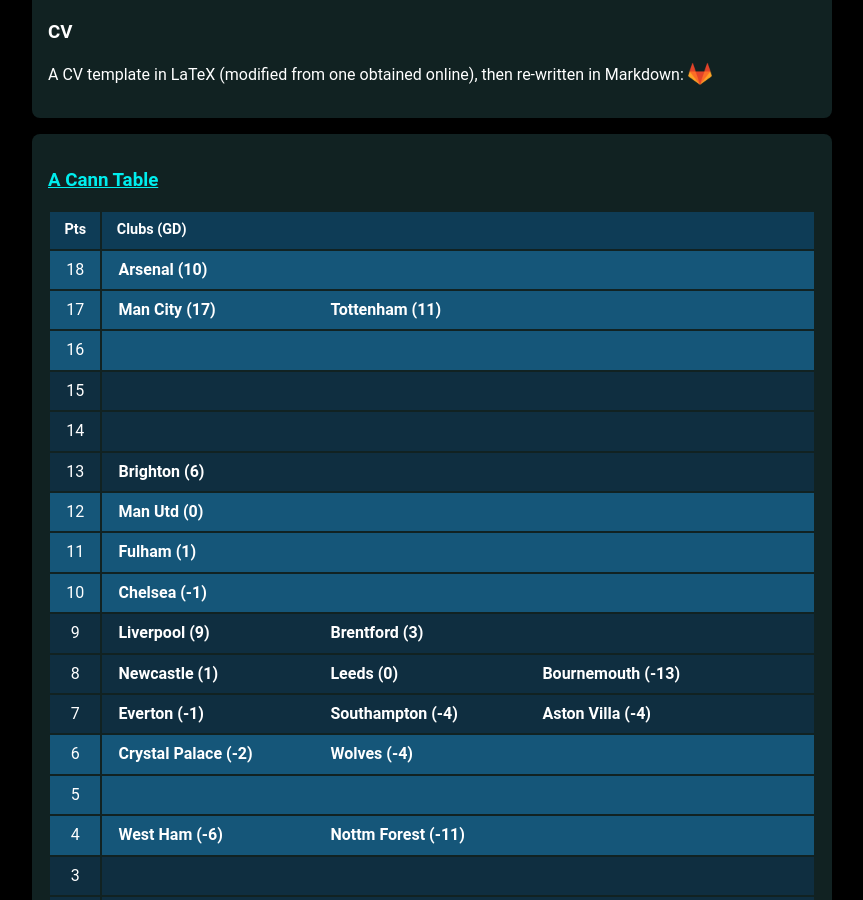
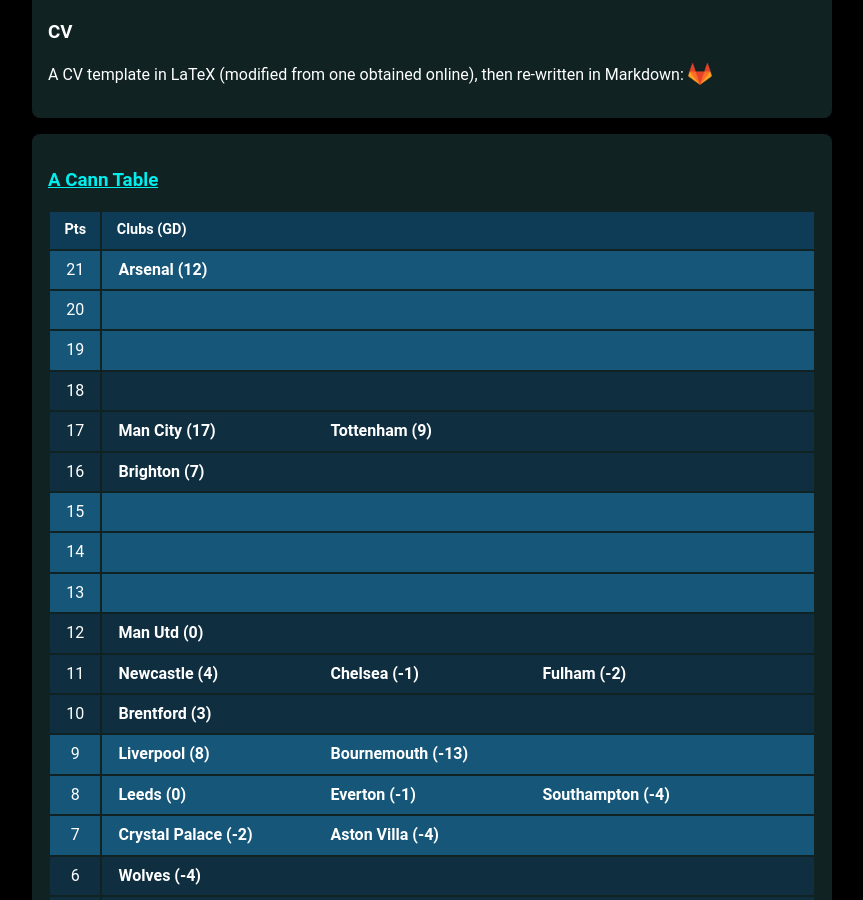
Before and after one commit to muru/muru.github.io, a Jekyll site: the page built from resources.md, in a window 1280 px wide and 900 px high, scrolled down 1235 px. Shown: the whole window, without its empty margins (208-1071 px from the left). Built offline with Jekyll 4.4.1, drawn with Linux system fonts in a browser that asks for light colours; some web fonts are replaced; some of the changed text lies outside the part shown.

Commit message:
updated cann-table: Sun  2 Oct 00:03:00 JST 2022

```diff
--- a/cann-table.html
+++ b/cann-table.html
@@ -1,114 +1,129 @@
 <table id="cann-table">
 <thead> <th> Pts </th> <th> Clubs (GD) </th> </thead>
 	<tr class="cann-row-1">
-		<td class="cann-point"> 18 </td>
+		<td class="cann-point"> 21 </td>
 		<td class="cann-clubs">
-			<span class="club-name"> Arsenal (10) </span>
+			<span class="club-name"> Arsenal (12) </span>
 		</td>
  	</tr>
 	<tr class="cann-row-1">
-		<td class="cann-point"> 17 </td>
+		<td class="cann-point"> 20 </td>
 		<td class="cann-clubs">
-			<span class="club-name"> Man City (17) </span>
-			<span class="club-name"> Tottenham (11) </span>
 		</td>
  	</tr>
 	<tr class="cann-row-1">
-		<td class="cann-point"> 16 </td>
+		<td class="cann-point"> 19 </td>
 		<td class="cann-clubs">
 		</td>
  	</tr>
 	<tr class="cann-row-2">
+		<td class="cann-point"> 18 </td>
+		<td class="cann-clubs">
+		</td>
+ 	</tr>
+	<tr class="cann-row-2">
+		<td class="cann-point"> 17 </td>
+		<td class="cann-clubs">
+			<span class="club-name"> Man City (17) </span>
+			<span class="club-name"> Tottenham (9) </span>
+		</td>
+ 	</tr>
+	<tr class="cann-row-2">
+		<td class="cann-point"> 16 </td>
+		<td class="cann-clubs">
+			<span class="club-name"> Brighton (7) </span>
+		</td>
+ 	</tr>
+	<tr class="cann-row-1">
 		<td class="cann-point"> 15 </td>
 		<td class="cann-clubs">
 		</td>
  	</tr>
-	<tr class="cann-row-2">
+	<tr class="cann-row-1">
 		<td class="cann-point"> 14 </td>
 		<td class="cann-clubs">
 		</td>
  	</tr>
-	<tr class="cann-row-2">
+	<tr class="cann-row-1">
 		<td class="cann-point"> 13 </td>
 		<td class="cann-clubs">
-			<span class="club-name"> Brighton (6) </span>
 		</td>
  	</tr>
-	<tr class="cann-row-1">
+	<tr class="cann-row-2">
 		<td class="cann-point"> 12 </td>
 		<td class="cann-clubs">
 			<span class="club-name"> Man Utd (0) </span>
 		</td>
  	</tr>
-	<tr class="cann-row-1">
+	<tr class="cann-row-2">
 		<td class="cann-point"> 11 </td>
 		<td class="cann-clubs">
-			<span class="club-name"> Fulham (1) </span>
+			<span class="club-name"> Newcastle (4) </span>
+			<span class="club-name"> Chelsea (-1) </span>
+			<span class="club-name"> Fulham (-2) </span>
+		</td>
+ 	</tr>
+	<tr class="cann-row-2">
+		<td class="cann-point"> 10 </td>
+		<td class="cann-clubs">
+			<span class="club-name"> Brentford (3) </span>
 		</td>
  	</tr>
 	<tr class="cann-row-1">
-		<td class="cann-point"> 10 </td>
+		<td class="cann-point"> 9 </td>
 		<td class="cann-clubs">
-			<span class="club-name"> Chelsea (-1) </span>
+			<span class="club-name"> Liverpool (8) </span>
+			<span class="club-name"> Bournemouth (-13) </span>
+		</td>
+ 	</tr>
+	<tr class="cann-row-1">
+		<td class="cann-point"> 8 </td>
+		<td class="cann-clubs">
+			<span class="club-name"> Leeds (0) </span>
+			<span class="club-name"> Everton (-1) </span>
+			<span class="club-name"> Southampton (-4) </span>
+		</td>
+ 	</tr>
+	<tr class="cann-row-1">
+		<td class="cann-point"> 7 </td>
+		<td class="cann-clubs">
+			<span class="club-name"> Crystal Palace (-2) </span>
+			<span class="club-name"> Aston Villa (-4) </span>
 		</td>
  	</tr>
 	<tr class="cann-row-2">
-		<td class="cann-point"> 9 </td>
+		<td class="cann-point"> 6 </td>
 		<td class="cann-clubs">
-			<span class="club-name"> Liverpool (9) </span>
-			<span class="club-name"> Brentford (3) </span>
+			<span class="club-name"> Wolves (-4) </span>
 		</td>
  	</tr>
 	<tr class="cann-row-2">
-		<td class="cann-point"> 8 </td>
-		<td class="cann-clubs">
-			<span class="club-name"> Newcastle (1) </span>
-			<span class="club-name"> Leeds (0) </span>
-			<span class="club-name"> Bournemouth (-13) </span>
-		</td>
- 	</tr>
-	<tr class="cann-row-2">
-		<td class="cann-point"> 7 </td>
-		<td class="cann-clubs">
-			<span class="club-name"> Everton (-1) </span>
-			<span class="club-name"> Southampton (-4) </span>
-			<span class="club-name"> Aston Villa (-4) </span>
-		</td>
- 	</tr>
-	<tr class="cann-row-1">
-		<td class="cann-point"> 6 </td>
-		<td class="cann-clubs">
-			<span class="club-name"> Crystal Palace (-2) </span>
-			<span class="club-name"> Wolves (-4) </span>
-		</td>
- 	</tr>
-	<tr class="cann-row-1">
 		<td class="cann-point"> 5 </td>
 		<td class="cann-clubs">
 		</td>
  	</tr>
-	<tr class="cann-row-1">
+	<tr class="cann-row-2">
 		<td class="cann-point"> 4 </td>
 		<td class="cann-clubs">
 			<span class="club-name"> West Ham (-6) </span>
 			<span class="club-name"> Nottm Forest (-11) </span>
 		</td>
  	</tr>
-	<tr class="cann-row-2">
+	<tr class="cann-row-1">
 		<td class="cann-point"> 3 </td>
 		<td class="cann-clubs">
 		</td>
  	</tr>
-	<tr class="cann-row-2">
+	<tr class="cann-row-1">
 		<td class="cann-point"> 2 </td>
 		<td class="cann-clubs">
 		</td>
  	</tr>
-	<tr class="cann-row-2">
+	<tr class="cann-row-1">
 		<td class="cann-point"> 1 </td>
 		<td class="cann-clubs">
 			<span class="club-name"> Leicester (-12) </span>
 		</td>
  	</tr>
 </table>
-<span id="cann-gen-note"> Generated on  Sunday, 25 September 2022 at 16:38 JST. </span>
+<span id="cann-gen-note"> Generated on  Sunday, 02 October 2022 at 00:03 JST. </span>
```
